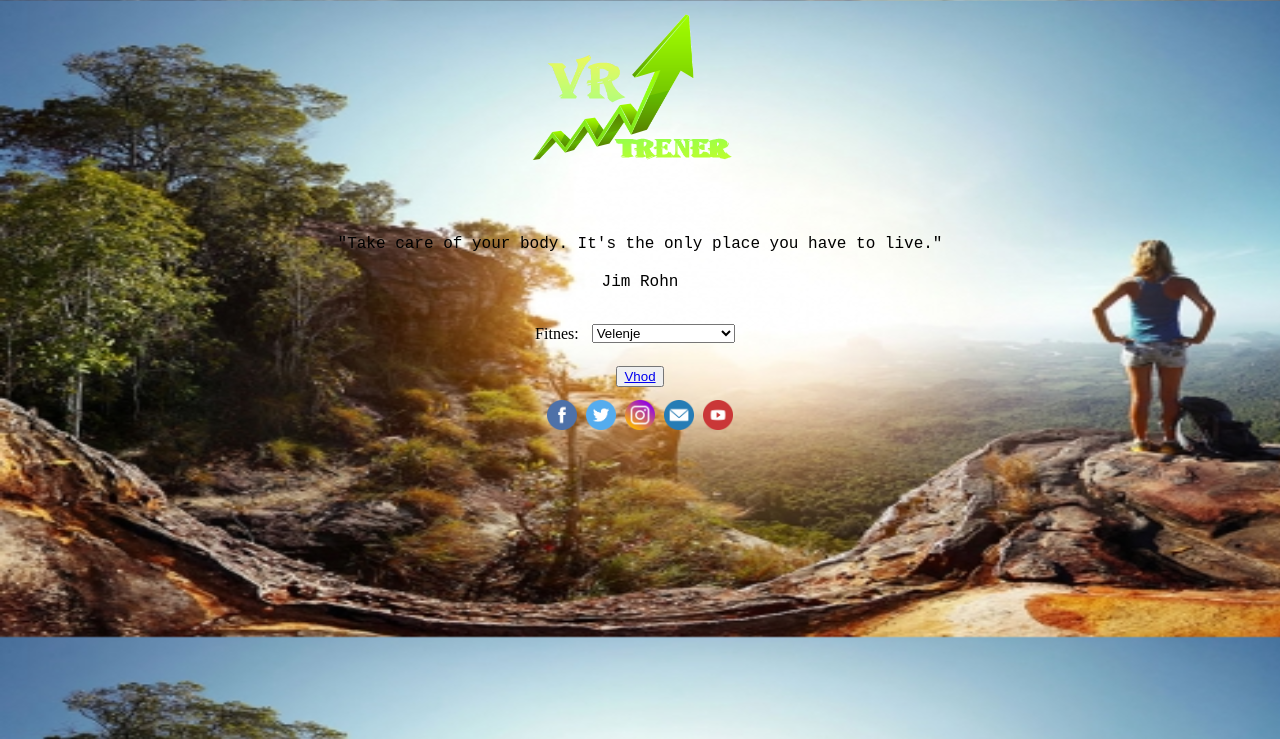
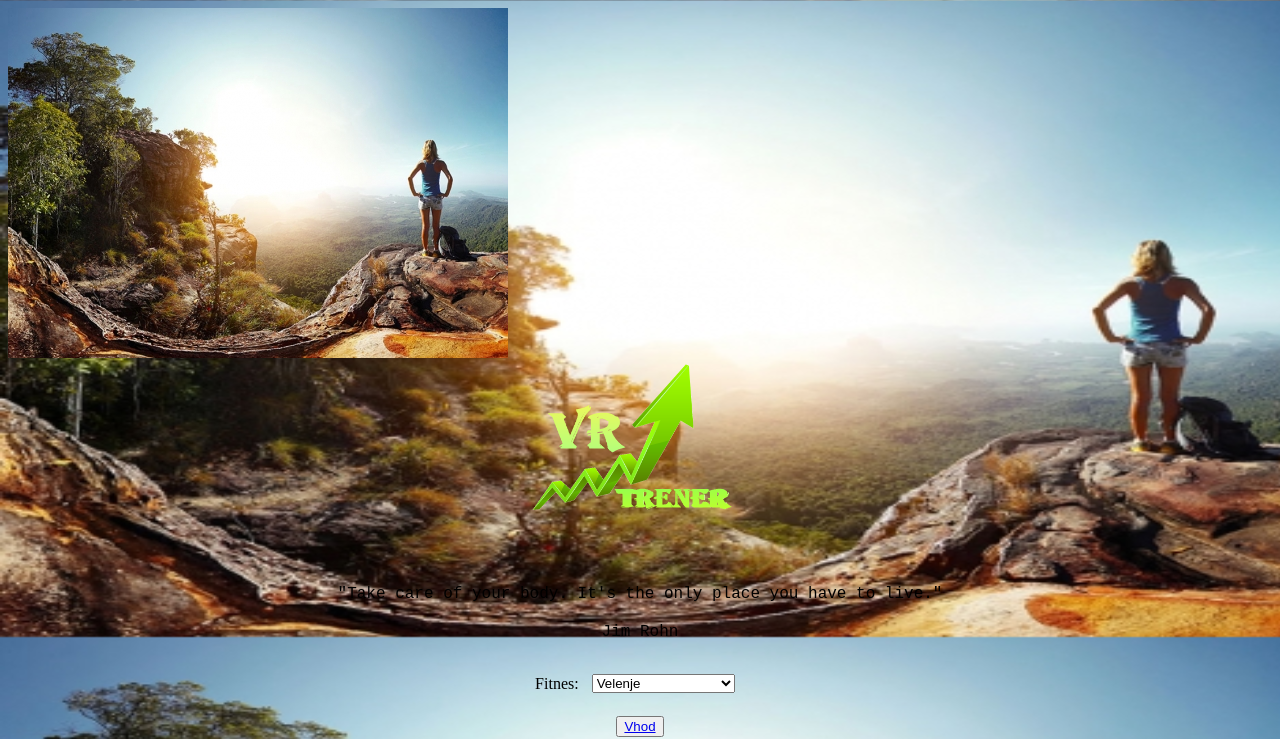
Before and after one commit to budi1200/vrtrener, a PHP site: page / in a window 1280 px wide. Shown: the top 739 px of the page. Run offline with PHP 8.4, Linux system fonts and the light colour scheme.

Commit message:
slideShow slike

```diff
--- a/index.php
+++ b/index.php
@@ -3,9 +3,17 @@
 	<head>
 		<title>VR Trener</title>
 		<link rel="stylesheet" type="text/css" href="style.css">
+		<script src="/scripts/slide.js"></script>
 	</head>
 	<body>
+		<div class="SlideShow" style="max-width:500px">
+			<img class="mySlides" src="nature1.jpg" width="100%">
+			<img class="mySlides" src="nature2.jpg" width="100%">
+			<img class="mySlides" src="nature3.jpg" width="100%">
+		</div>
 		<table>
+		<script>SlideShow()</script>
+			</tr>
 			<tr>
 				<td colspan="2"><img src="slike_prva_stran/logo.png" alt="logo" width="225" height="200"></td>
 			</tr>
@@ -29,8 +37,8 @@
 			</tr>
 			<tr>
 				<td id="td_vr_logo" colspan="2">
-					<!-- <a href="https://vrtrener-test.herokuapp.com/vr/index.php"><img src="slike_prva_stran/vr_logo.png" alt="vr_logo" height="80px" width="100px"></a> -->
-					<button class="button_vhod"><a href="https://vrtrener-test.herokuapp.com/vr/index.php">Vhod</a></button>
+					<!-- <a href="vr/index.php"><img src="slike_prva_stran/vr_logo.png" alt="vr_logo" height="80px" width="100px"></a> -->
+					<button class="button_vhod"><a href="vr/index.php">Vhod</a></button>
 				</td>
 			</tr>
 		</table>
--- /dev/null
+++ b/scripts/slide.js
@@ -0,0 +1,14 @@
+		var myIndex = 0;
+
+
+	function SlideShow() {
+		var i;
+		var x = document.getElementsByClassName("mySlides");
+		for (i = 0; i < x.length; i++) {
+			x[i].style.display = "none";
+		}
+			myIndex++;
+			if (myIndex > x.length) {myIndex = 1}
+			x[myIndex-1].style.display = "block";
+			setTimeout(SlideShow, 2000); // Change image every 2 seconds
+		}
--- /dev/null
+++ b/slideshow/slide.css
@@ -0,0 +1,3 @@
+.mySlides {
+	display:none;
+}
--- a/style.css
+++ b/style.css
@@ -40,3 +40,6 @@ footer{
 .button_vhod{
 	text-decoration: none;
 }
+.mySlides {
+	display:none;
+}
```
Also changed, not shown: slideshow/slideshow.html (added, +19 -0 lines), slideshow/nature1.jpg (added), slideshow/nature2.jpg (added), slideshow/nature3.jpg (added).
